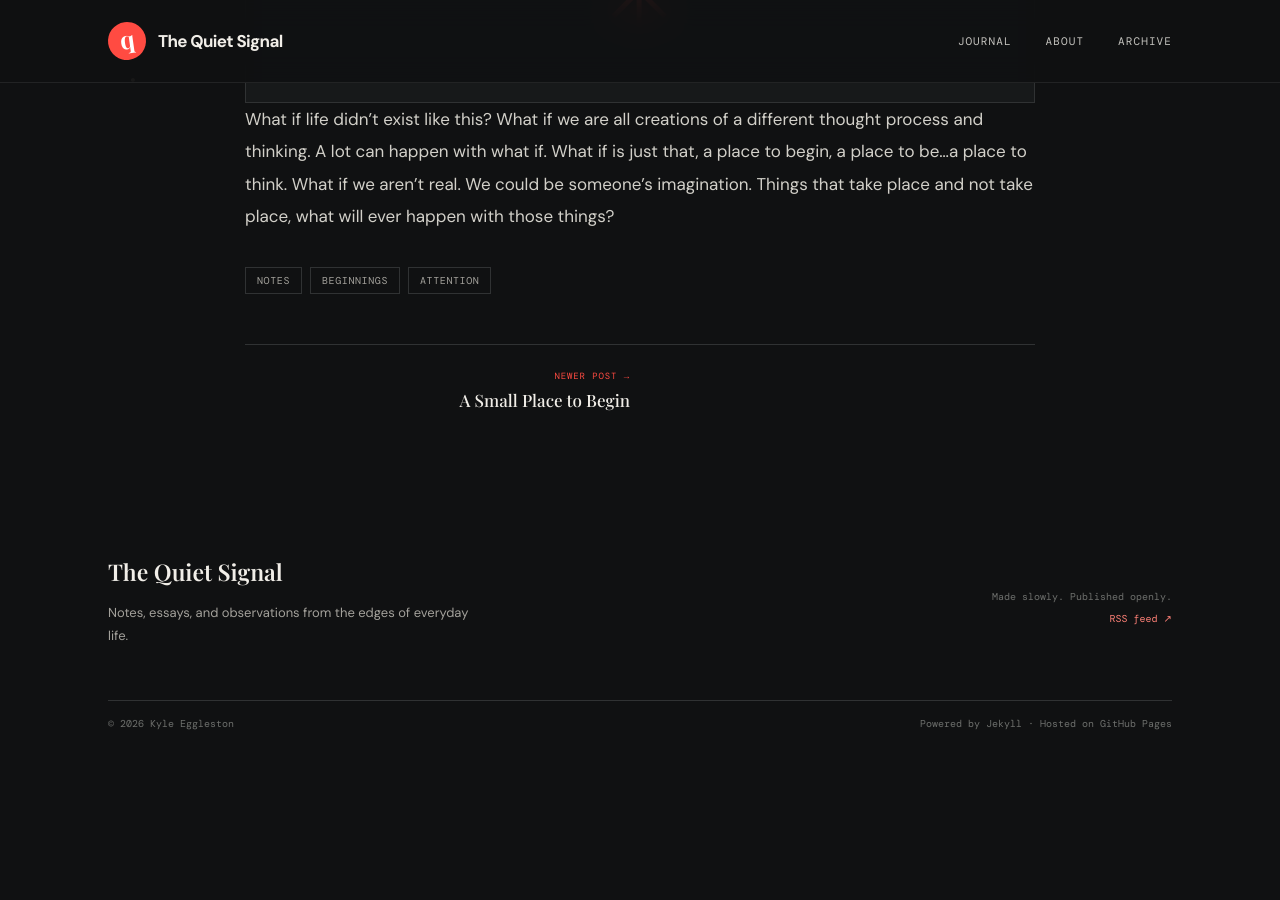
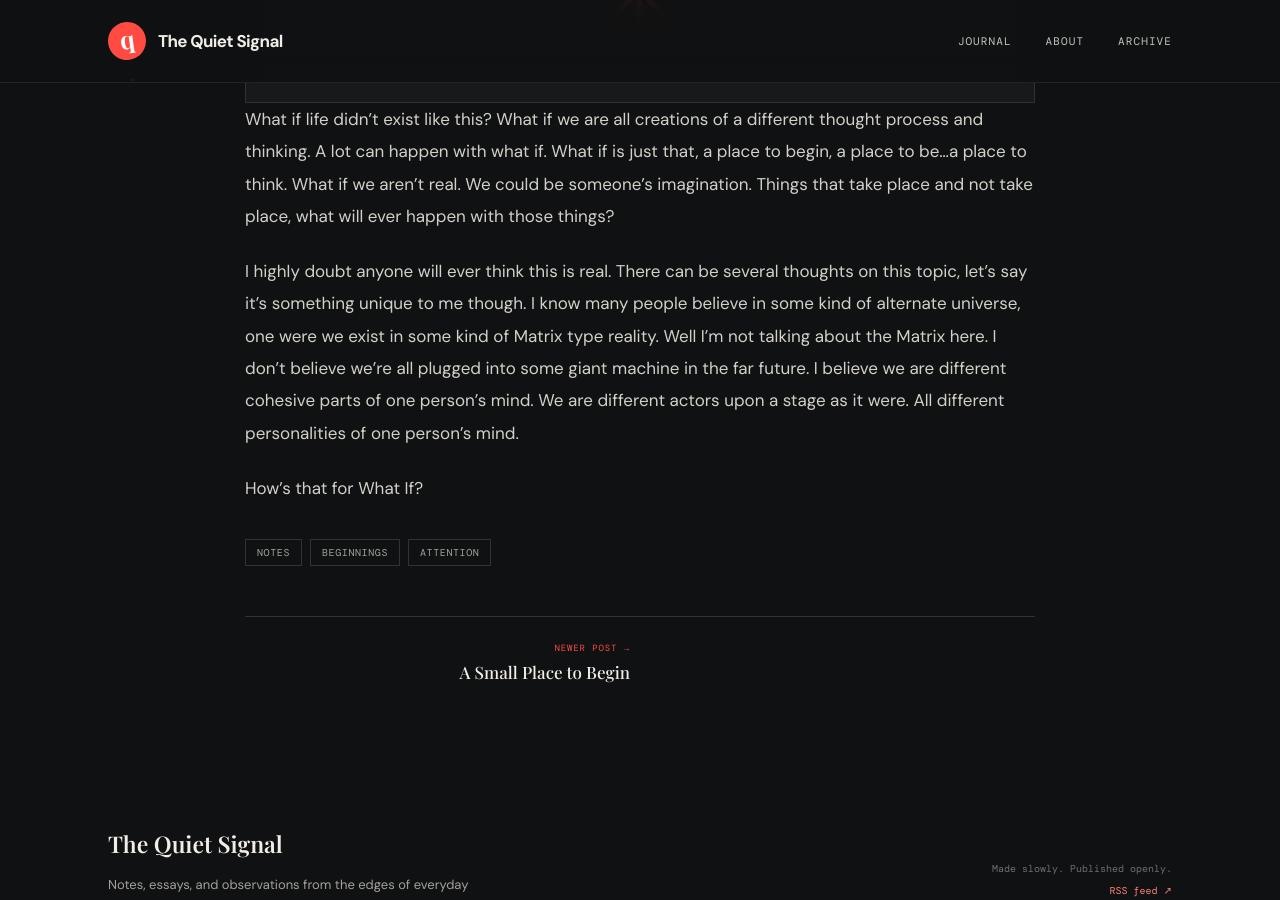
Before and after one commit to asklate/asklate.github.io, a Jekyll site: the page built from _posts/2026/10/2026-10-27-what-if.md, in a window 1280 px wide and 900 px high, scrolled down 575 px. Built offline with Jekyll 4.4.1, drawn with Linux system fonts in a browser that asks for light colours; before the commit the page ends 1325 px from its top, so only the background shows below that.

Commit message:
updated what if

```diff
--- a/_posts/2026/10/2026-10-27-what-if.md
+++ b/_posts/2026/10/2026-10-27-what-if.md
@@ -12,3 +12,13 @@ thought process and thinking. A lot can happen with what if. What if is just tha
 a place to begin, a place to be...a place to think. What if we aren't real. We
 could be someone's imagination. Things that take place and not take place, what
 will ever happen with those things?
+
+I highly doubt anyone will ever think this is real. There can be several thoughts
+on this topic, let's say it's something unique to me though. I know many people
+believe in some kind of alternate universe, one were we exist in some kind of
+Matrix type reality. Well I'm not talking about the Matrix here. I don't believe
+we're all plugged into some giant machine in the far future. I believe we are
+different cohesive parts of one person's mind. We are different actors upon a
+stage as it were. All different personalities of one person's mind.
+
+How's that for What If?
```
